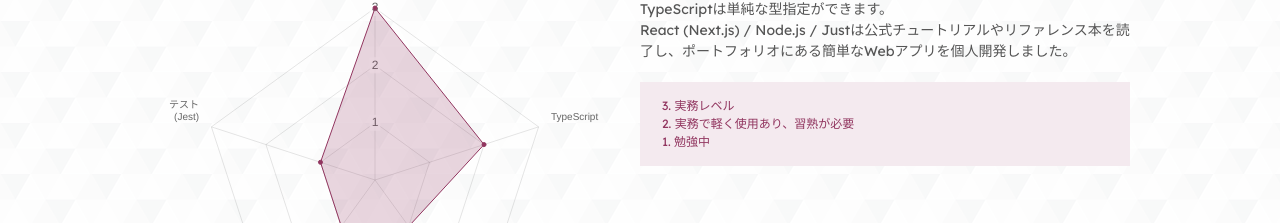
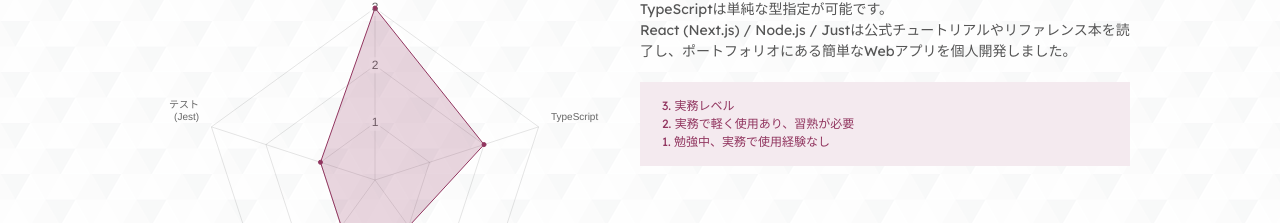
Before and after one commit to apricotn18/portfolio, a Next.js app: page /component/skill/skill in a window 1280 px wide. Shown: the part 234-457 px from the top of the page. Built offline with nearby package versions, Linux system fonts and the light colour scheme; a web font is replaced by a local one.

Commit message:
Update skill.tsx

```diff
--- a/pages/component/skill/skill.tsx
+++ b/pages/component/skill/skill.tsx
@@ -49,13 +49,13 @@ export default function Page() {
 						<p>
 							HTML / CSSは疑似要素やアニメーション、セマンティックなマークアップ（SEO）が可能です。デザインツールも実務レベルで使用できます。<br />
 							JavaScriptはインタラクションの実装、APIの取得・操作、非同期処理など実務レベルで使用できます。<br />
-							TypeScriptは単純な型指定ができます。<br />
+							TypeScriptは単純な型指定が可能です。<br />
 							React (Next.js) / Node.js / Justは公式チュートリアルやリファレンス本を読了し、ポートフォリオにある簡単なWebアプリを個人開発しました。
 						</p>
 						<ol className={styles.level}>
 							<li>3.  実務レベル</li>
 							<li>2.  実務で軽く使用あり、習熟が必要</li>
-							<li>1.  勉強中</li>
+							<li>1.  勉強中、実務で使用経験なし</li>
 						</ol>
 					</div>
 				</div>
```
